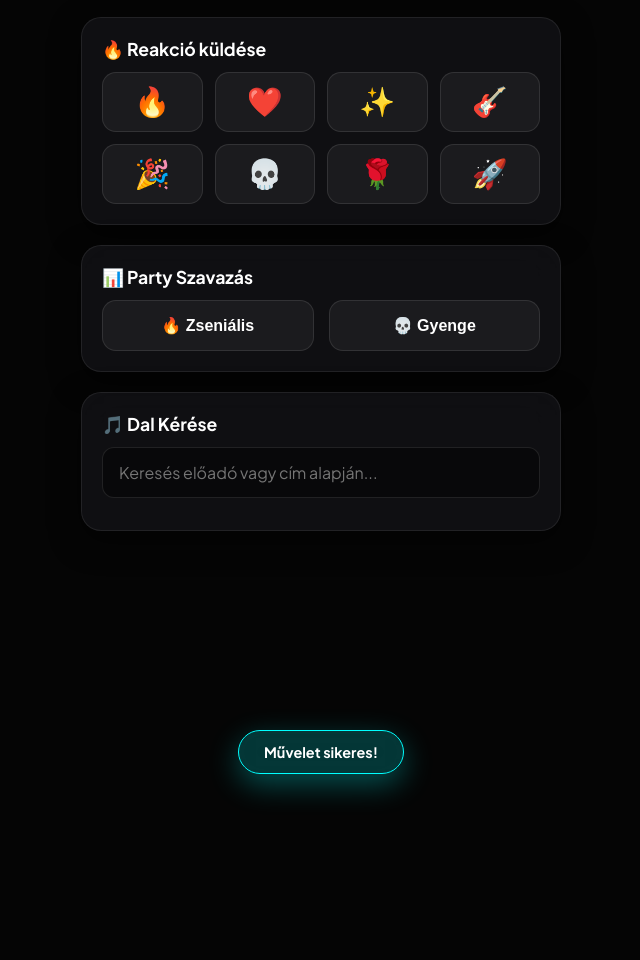
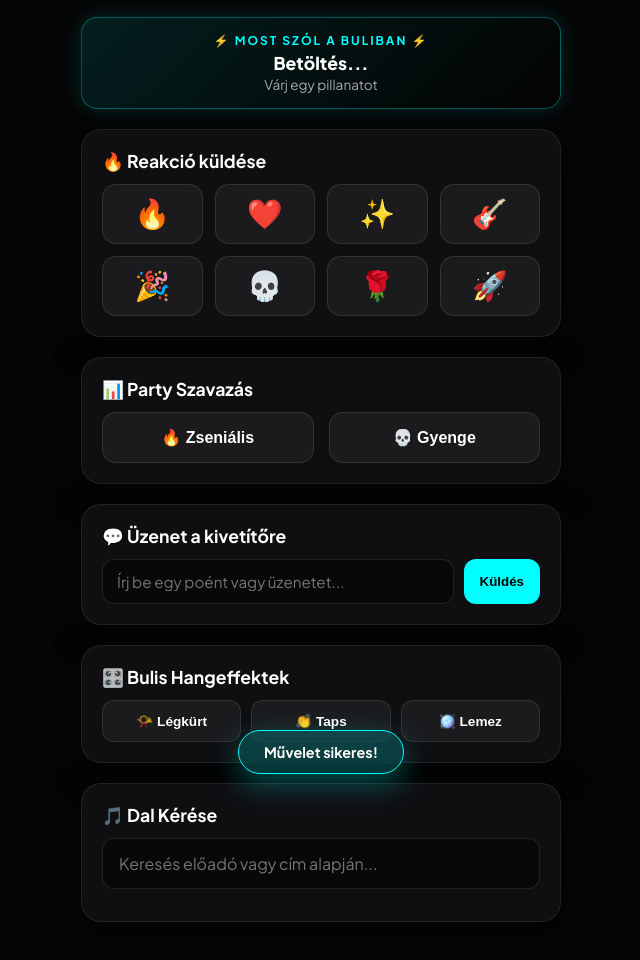
Before and after one commit to DominikU708/retroparty, a website: page public/guest.html in a window 1280 px wide. Shown: the part 106-1066 px from the top of the page, without its empty margins (319-959 px from the left). Before the commit the page ends 800 px from the top, so only its background shows below. Drawn offline with nearby package versions, Linux system fonts and the light colour scheme; no server answers.

Commit message:
Update guest.html for RetroParty features

```diff
--- a/public/guest.html
+++ b/public/guest.html
@@ -3,7 +3,7 @@
 <head>
     <meta charset="UTF-8">
     <meta name="viewport" content="width=device-width, initial-scale=1.0">
-    <title>NeonLyrics - Vendég Távirányító</title>
+    <title>RetroParty - Vendég Távirányító</title>
     <link href="https://fonts.googleapis.com/css2?family=Plus+Jakarta+Sans:wght@400;600;700;800&display=swap" rel="stylesheet">
     <style>
         :root { --accent: #00ffff; --bg: #050505; }
@@ -21,6 +21,12 @@
         .card { background: rgba(20, 20, 25, 0.7); backdrop-filter: blur(20px); border: 1px solid rgba(255, 255, 255, 0.08); border-radius: 20px; padding: 20px; box-shadow: 0 10px 30px rgba(0,0,0,0.5); }
         .card h3 { font-size: 1.1rem; font-weight: 700; margin-bottom: 12px; color: #fff; display: flex; align-items: center; gap: 8px; }
 
+        /* 1. ÉLŐ MOST SZÓL KÁRTYA */
+        .now-playing-box { background: linear-gradient(135deg, rgba(0,255,255,0.1), rgba(0,0,0,0.4)); border: 1px solid rgba(0,255,255,0.3); border-radius: 16px; padding: 15px; text-align: center; box-shadow: 0 0 20px rgba(0,255,255,0.15); }
+        .np-label { font-size: 0.75rem; color: var(--accent); text-transform: uppercase; letter-spacing: 2px; font-weight: 700; }
+        .np-title { font-size: 1.1rem; font-weight: 800; margin-top: 4px; white-space: nowrap; overflow: hidden; text-overflow: ellipsis; }
+        .np-artist { font-size: 0.85rem; color: #aaa; margin-top: 2px; }
+
         /* EMOJI KÜLDŐ PANEL */
         .emoji-grid { display: grid; grid-template-columns: repeat(4, 1fr); gap: 12px; }
         .emoji-btn { background: rgba(255,255,255,0.05); border: 1px solid rgba(255,255,255,0.1); border-radius: 14px; font-size: 1.8rem; padding: 12px 0; cursor: pointer; transition: 0.2s; }
@@ -32,11 +38,22 @@
         .vote-btn.good:active { background: rgba(0,255,128,0.2); border-color: #00ff80; color: #00ff80; }
         .vote-btn.bad:active { background: rgba(255,0,85,0.2); border-color: #ff0055; color: #ff0055; }
 
+        /* 3. ÜZENETFAL MEZŐ */
+        .message-box { display: flex; gap: 10px; }
+        .msg-input { flex-grow: 1; padding: 12px 14px; border-radius: 12px; border: 1px solid rgba(255,255,255,0.1); background: rgba(0,0,0,0.4); color: #fff; font-family: inherit; font-size: 0.95rem; outline: none; }
+        .msg-input:focus { border-color: var(--accent); }
+        .send-msg-btn { background: var(--accent); color: #000; border: none; padding: 0 16px; font-weight: 700; border-radius: 12px; cursor: pointer; }
+
+        /* 4. SOUNDBOARD (HANGEFFEKTEK) */
+        .sound-grid { display: grid; grid-template-columns: repeat(3, 1fr); gap: 10px; }
+        .sound-btn { background: rgba(255,255,255,0.05); border: 1px solid rgba(255,255,255,0.1); border-radius: 12px; padding: 12px 5px; color: #fff; font-weight: 600; font-size: 0.85rem; cursor: pointer; transition: 0.2s; text-align: center; }
+        .sound-btn:active { background: rgba(255,255,0,0.2); border-color: #ffff00; transform: scale(0.95); }
+
         /* DALKERESŐ ÉS KÉRÉSEK */
         .search-input { width: 100%; padding: 14px 16px; border-radius: 12px; border: 1px solid rgba(255,255,255,0.1); background: rgba(0,0,0,0.4); color: #fff; font-family: inherit; font-size: 1rem; outline: none; transition: 0.3s; margin-bottom: 12px; }
         .search-input:focus { border-color: var(--accent); box-shadow: 0 0 15px rgba(0,255,255,0.2); }
 
-        .song-list { max-height: 250px; overflow-y: auto; display: flex; flex-direction: column; gap: 8px; }
+        .song-list { max-height: 220px; overflow-y: auto; display: flex; flex-direction: column; gap: 8px; }
         .song-list::-webkit-scrollbar { width: 4px; }
         .song-list::-webkit-scrollbar-thumb { background: rgba(255,255,255,0.2); border-radius: 4px; }
 
@@ -62,6 +79,13 @@
             <p>Vezéreld a bulit a zsebedből!</p>
         </div>
 
+        <!-- 1. ÉLŐ MOST SZÓL KÁRTYA -->
+        <div class="now-playing-box">
+            <div class="np-label">⚡ Most szól a buliban ⚡</div>
+            <div class="np-title" id="np-title">Betöltés...</div>
+            <div class="np-artist" id="np-artist">Várj egy pillanatot</div>
+        </div>
+
         <!-- EMOJI KÜLDÉS -->
         <div class="card">
             <h3>🔥 Reakció küldése</h3>
@@ -83,6 +107,25 @@
             <div class="vote-row">
                 <button class="vote-btn good" onclick="sendVote('good')">🔥 Zseniális</button>
                 <button class="vote-btn bad" onclick="sendVote('bad')">💀 Gyenge</button>
+            </div>
+        </div>
+
+        <!-- 3. ÉLŐ ÜZENETFAL / KÖSZÖNTŐ -->
+        <div class="card">
+            <h3>💬 Üzenet a kivetítőre</h3>
+            <div class="message-box">
+                <input type="text" class="msg-input" id="msg-input" placeholder="Írj be egy poént vagy üzenetet..." maxlength="60">
+                <button class="send-msg-btn" onclick="sendMessage()">Küldés</button>
+            </div>
+        </div>
+
+        <!-- 4. SOUNDBOARD (HANGEFFEKTEK) -->
+        <div class="card">
+            <h3>🎛️ Bulis Hangeffektek</h3>
+            <div class="sound-grid">
+                <button class="sound-btn" onclick="playSound('airhorn')">📯 Légkürt</button>
+                <button class="sound-btn" onclick="playSound('cheer')">👏 Taps</button>
+                <button class="sound-btn" onclick="playSound('vinyl')">🪩 Lemez</button>
             </div>
         </div>
 
@@ -110,6 +153,18 @@
             setTimeout(() => t.classList.remove('show'), 3000);
         }
 
+        // 1. Frissítjük a Most szól kártyát lekérdezéssel
+        async function updateNowPlaying() {
+            try {
+                const res = await fetch('/api/current-song');
+                const song = await res.json();
+                document.getElementById('np-title').textContent = song.title || 'Ismeretlen';
+                document.getElementById('np-artist').textContent = song.artist || 'Ismeretlen előadó';
+            } catch(e) {}
+        }
+        setInterval(updateNowPlaying, 3000);
+        updateNowPlaying();
+
         function sendEmoji(emoji) {
             socket.emit('send-emoji', emoji);
             showToast(`${emoji} Reakció elküldve!`);
@@ -120,14 +175,28 @@
             showToast(type === 'good' ? '🔥 Szavazat: Zseniális!' : '💀 Szavazat: Gyenge!');
         }
 
+        // 3. Üzenet küldése a kivetítőre
+        function sendMessage() {
+            const input = document.getElementById('msg-input');
+            const text = input.value.trim();
+            if(!text) return;
+            socket.emit('send-message', text);
+            input.value = '';
+            showToast('💬 Üzenet elküldve a kivetítőre!');
+        }
+
+        // 4. Hangeffekt triggerezés
+        function playSound(soundType) {
+            socket.emit('play-sound', soundType);
+            showToast('🎛️ Effektszűrő lejátszva!');
+        }
+
         async function loadSongs() {
             try {
                 const res = await fetch('/api/songs');
                 allSongs = await res.json();
                 renderSongList(allSongs);
-            } catch (e) {
-                console.error("Hiba a dalok lekérésekor:", e);
-            }
+            } catch (e) {}
         }
 
         function renderSongList(songs) {
```
